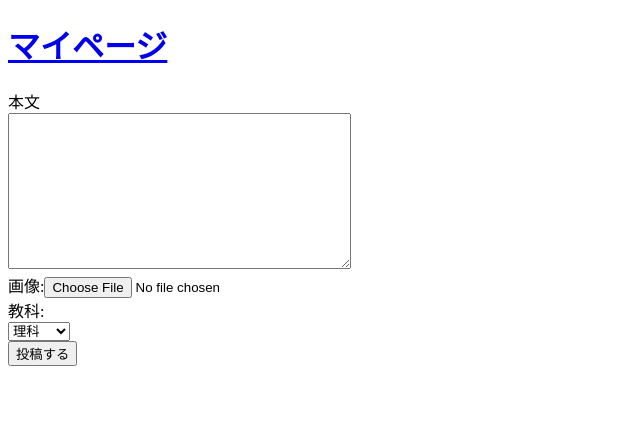
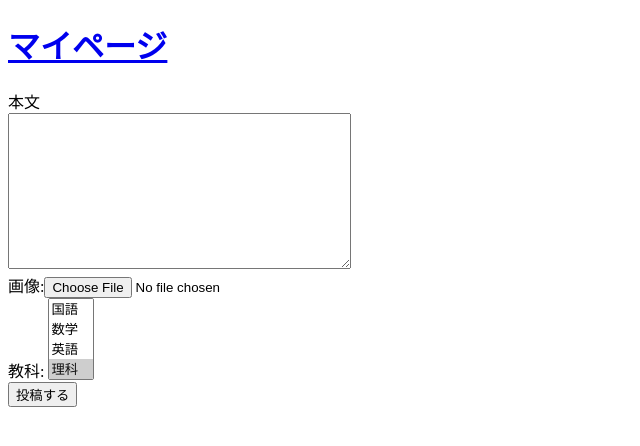
Before and after one commit to OK-lab99/Django-Docker, a Django app: page /blog/post/ in a window 1280 px wide. Shown: the top 446 px of the page, without its empty margins (0-640 px from the left). Run offline with Django 4.2, Linux system fonts and the light colour scheme; the visitor is signed in with stand-in values (Sample User, id 1).

Commit message:
initial commit

```diff
--- a/templates/blog/post.html
+++ b/templates/blog/post.html
@@ -34,8 +34,7 @@
                     </div>
                     <div class="form-group">
                       <label>教科:</label>
-                      <div class="related-widget-wrapper">
-                        <select name="tags" id="id_tags" class="form-select">
+                        <select name="tags" id="id_tags" multiple>
                       <option value="1">国語</option>
 
                       <option value="2">数学</option>
```
